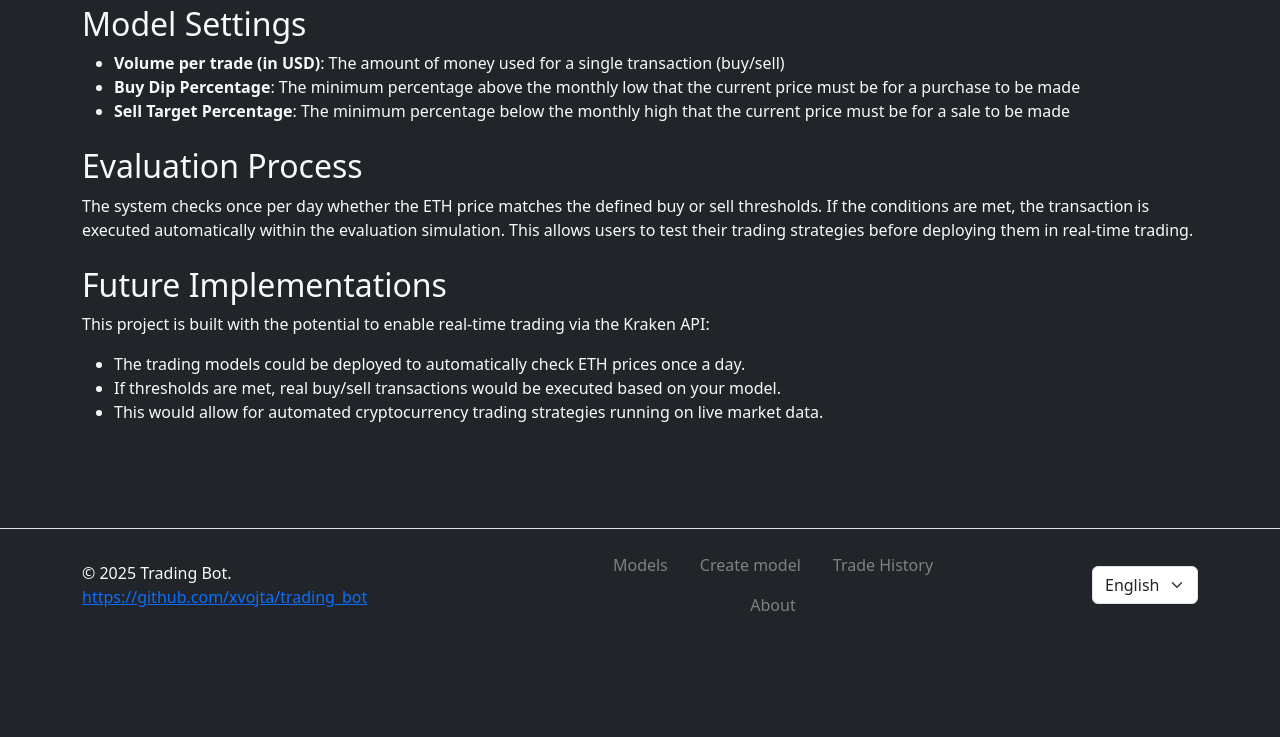
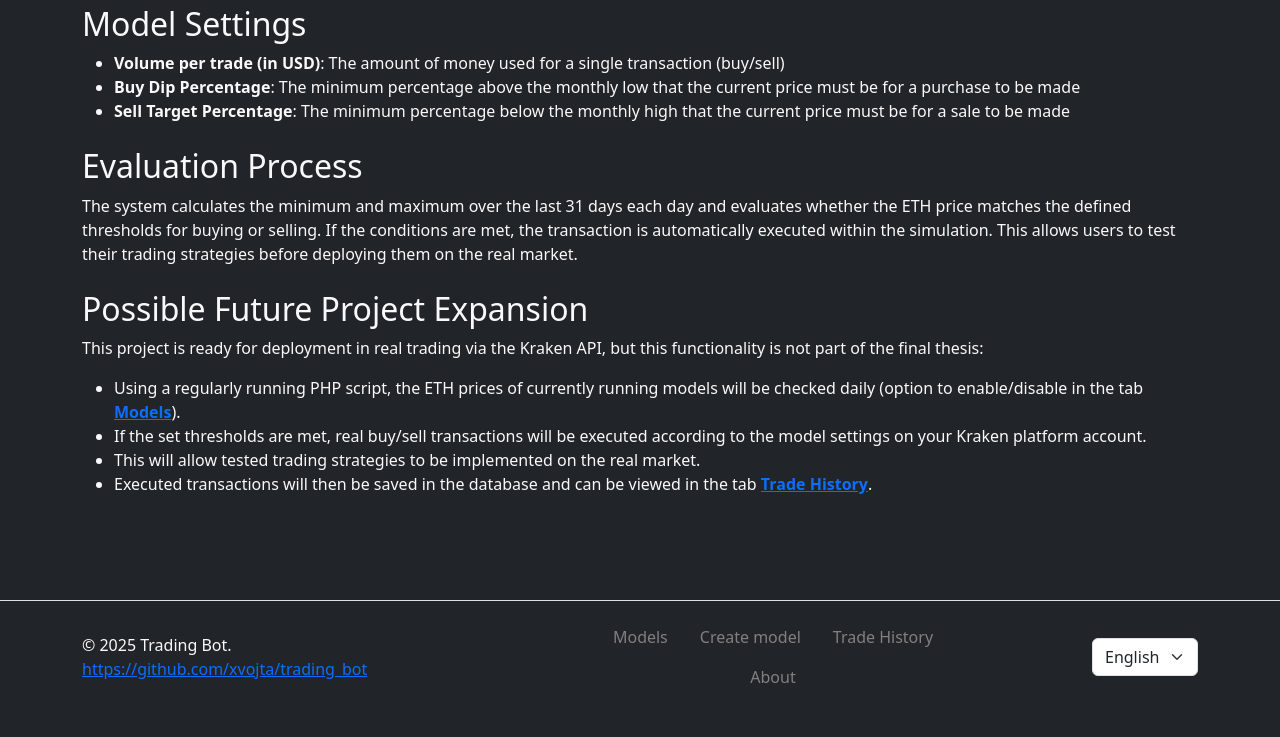
Before and after one commit to xvojta/trading_bot, a PHP site: page /about.php in a window 1280 px wide. Shown: the part 424-1161 px from the top of the page. Before the commit the page ends 1089 px from the top, so only its background shows below. Run offline with PHP 8.4, Linux system fonts and the light colour scheme; the visitor is signed in with stand-in values (Sample User, id 1).

Commit message:
About page edits
About page edits
Readme update

```diff
--- a/backend/controllers/evaluate_model.php
+++ b/backend/controllers/evaluate_model.php
@@ -48,7 +48,7 @@ if (isset($input['id']) && isset($input['balance'])) {
             $graph_data[] = ['date' => date("Y-m-d", $time), 'value' => ($usd_actual_wallet + $eth_wallet * $price)];
         }
     }
-    //$evaluating_price = get_eth_history_price($time, $price_data)['price']; //TODO what if there is no price for the time
+
     $final_balance = ($usd_actual_wallet + $eth_wallet * $price);
     $evaluation = $final_balance / $usd_balance * 100; //* 100 to convert to %
     echo json_encode(['success' => true, 'evaluation' => $evaluation, 'usd_wallet' => $usd_actual_wallet,
--- a/frontend/about.php
+++ b/frontend/about.php
@@ -23,8 +23,8 @@ require_once(__DIR__  . '/header.php');
         <h2><?php echo __('model_settings'); ?></h2>
         <ul>
             <li><strong><?php echo __('volume_per_trade'); ?></strong>: <?php echo __('volume_per_trade_info'); ?></li>
-            <li><strong><?php echo __('buy_dip_percentage'); ?></strong>: <?php echo __('buy_dip_info'); ?></li>
-            <li><strong><?php echo __('sell_target_percentage'); ?></strong>: <?php echo __('sell_target_info'); ?></li>
+            <li><strong><?php echo __('buy_dip'); ?></strong>: <?php echo __('buy_dip_info'); ?></li>
+            <li><strong><?php echo __('sell_target'); ?></strong>: <?php echo __('sell_target_info'); ?></li>
         </ul>
     </section>
 
@@ -37,10 +37,15 @@ require_once(__DIR__  . '/header.php');
         <h2><?php echo __('future_implementations'); ?></h2>
         <p><?php echo __('future_implementations_text'); ?></p>
         <ul>
-            <li><?php echo __('future_point_1'); ?></li>
+            <li><?php echo __('future_point_1'); ?>
+                <a href="models.php"><strong><?php echo __('models'); ?></strong></a>).
+            </li>
             <li><?php echo __('future_point_2'); ?></li>
             <li><?php echo __('future_point_3'); ?></li>
-        </ul>
+            <li><?php echo __('future_point_4'); ?>
+                <a href="trade_history.php"><strong><?php echo __('trade_history'); ?></strong></a>.
+            </li>
+            </ul>
     </section>
 </div>
 
--- a/frontend/header.php
+++ b/frontend/header.php
@@ -12,7 +12,7 @@
 
     <?php
     //TODO turn off error reporting for production
-    //error_reporting(0);
+    error_reporting(0);
 
     //Session start
     require_once(__DIR__  . '/../backend/controllers/account_manager.php');
--- a/frontend/locales/en.json
+++ b/frontend/locales/en.json
@@ -70,15 +70,15 @@
     "evaluate_model_text": "Simulate your strategy on historical market data to see how it would have performed.",
 
     "model_settings": "Model Settings",
-    "buy_dip_percentage": "Buy Dip Percentage",
-    "sell_target_percentage": "Sell Target Percentage",
 
     "evaluation_process": "Evaluation Process",
-    "evaluation_process_text": "The system checks once per day whether the ETH price matches the defined buy or sell thresholds. If the conditions are met, the transaction is executed automatically within the evaluation simulation. This allows users to test their trading strategies before deploying them in real-time trading.",
+    "evaluation_process_text": "The system calculates the minimum and maximum over the last 31 days each day and evaluates whether the ETH price matches the defined thresholds for buying or selling. If the conditions are met, the transaction is automatically executed within the simulation. This allows users to test their trading strategies before deploying them on the real market.",
 
-    "future_implementations": "Future Implementations",
-    "future_implementations_text": "This project is built with the potential to enable real-time trading via the Kraken API:",
-    "future_point_1": "The trading models could be deployed to automatically check ETH prices once a day.",
-    "future_point_2": "If thresholds are met, real buy/sell transactions would be executed based on your model.",
-    "future_point_3": "This would allow for automated cryptocurrency trading strategies running on live market data."
+    "future_implementations": "Possible Future Project Expansion",
+    "future_implementations_text": "This project is ready for deployment in real trading via the Kraken API, but this functionality is not part of the final thesis:",
+
+    "future_point_1": "Using a regularly running PHP script, the ETH prices of currently running models will be checked daily (option to enable/disable in the tab ",
+    "future_point_2": "If the set thresholds are met, real buy/sell transactions will be executed according to the model settings on your Kraken platform account.",
+    "future_point_3": "This will allow tested trading strategies to be implemented on the real market.",
+    "future_point_4": "Executed transactions will then be saved in the database and can be viewed in the tab "
 }
```
Also changed, not shown: frontend/locales/cs.json (+16 -17 lines), README.md.
